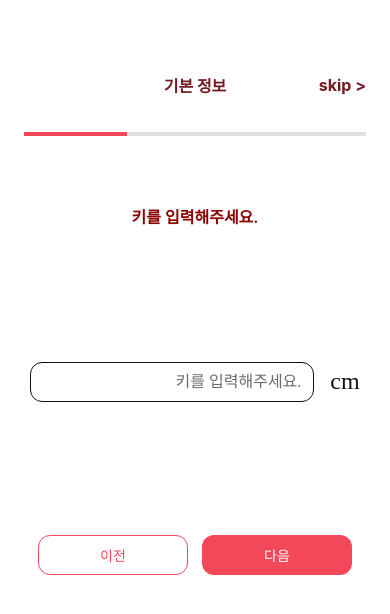
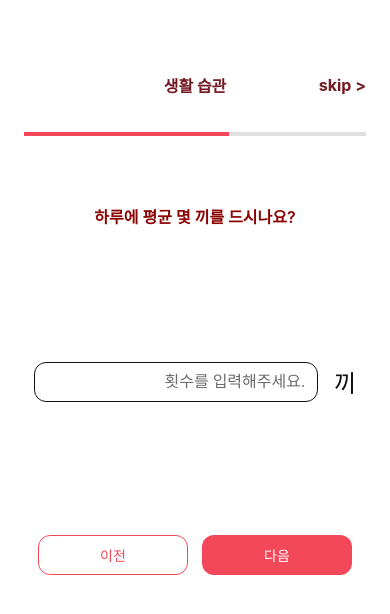
Before and after one commit to Capstone-Design-My-Nutritionist/MyNutritionist, a React Native app: screen /SurveyMealScreen in a window 390 px wide. Shown: the top 614 px of the page. Built offline with nearby package versions, Linux system fonts and the light colour scheme.

Commit message:
Update SurveyMealScreen

```diff
--- a/App.tsx
+++ b/App.tsx
@@ -10,6 +10,7 @@ import SurveyFamilyHistoryOkScreen from './src/screens/Survey/SurveyFamilyHistor
 import SurveyDiseaseOkScreen from './src/screens/Survey/SurveyDiseaseOkScreen';
 import SurveyAllergyOkScreen from './src/screens/Survey/SurveyAllergyOkScreen';
 import SurveyHeightScreen from './src/screens/Survey/SurveyHeightScreen';
+import SurveyMealScreen from './src/screens/Survey/SurveyMealScreen';
 
 const Stack = createStackNavigator();
 
@@ -18,10 +19,11 @@ function App(): React.JSX.Element {
     <NavigationContainer>
       <Stack.Navigator screenOptions={{headerShown: false}}>
         {/* <Stack.Screen name="SurveyAgeScreen" component={SurveyAgeScreen} /> */}
-        <Stack.Screen
+        {/* <Stack.Screen
           name="SurveyHeightScreen"
           component={SurveyHeightScreen}
-        />
+        /> */}
+        <Stack.Screen name="SurveyMealScreen" component={SurveyMealScreen} />
         {/* <Stack.Screen
           name="SurveyGenderScreen"
           component={SurveyGenderScreen}
--- a/src/screens/Survey/SurveyMealScreen.tsx
+++ b/src/screens/Survey/SurveyMealScreen.tsx
@@ -0,0 +1,94 @@
+import React, {useState} from 'react';
+import styled from 'styled-components/native';
+import {useNavigation} from '@react-navigation/native';
+import {StackNavigationProp} from '@react-navigation/stack';
+
+import SurveyHeader from '../../components/Common/SurveyHeader';
+import SurveyTitle from '../../components/Common/SurveyTitle';
+import ProgressBar from '../../components/ProgressBar';
+import SurveyInputField from '../../components/TextInputBox/SurveyInputField';
+import SurveyButtonGroup from '../../components/Common/SurveyButtonGroup';
+
+type RootStackParamList = {
+  SurveyMealScreen: undefined;
+  NextSurveyScreen: undefined;
+};
+
+type NavigationProps = StackNavigationProp<
+  RootStackParamList,
+  'SurveyMealScreen'
+>;
+
+const SurveyMealScreen = () => {
+  const navigation = useNavigation<NavigationProps>();
+  const [mealCount, setMealCount] = useState<number | null>(null);
+
+  const handleNext = () => {
+    if (mealCount !== null) {
+      console.log('Navigating to NextSurveyScreen... Meal Count:', mealCount);
+      navigation.navigate('NextSurveyScreen');
+    }
+  };
+
+  return (
+    <Container>
+      {/* ✅ 공통 헤더 */}
+      <SurveyHeader title="생활 습관" skipTarget="NextSurveyScreen" />
+
+      {/* ✅ 진행 바 */}
+      <ProgressBarContainer>
+        <ProgressBar progress={0.6} />
+      </ProgressBarContainer>
+
+      {/* ✅ 질문 타이틀 */}
+      <SurveyTitle text="하루에 평균 몇 끼를 드시나요?" />
+
+      {/* ✅ 입력 필드 */}
+      <InputWrapper>
+        <SurveyInputField
+          label=""
+          placeholder="횟수를 입력해주세요."
+          value={mealCount !== null ? mealCount.toString() : ''}
+          onChangeText={text => setMealCount(text ? parseInt(text, 10) : 0)}
+          keyboardType="numeric"
+        />
+        <UnitText>끼</UnitText>
+      </InputWrapper>
+
+      {/* ✅ 버튼 그룹 */}
+      <SurveyButtonGroup
+        onPrevious={() => navigation.goBack()}
+        onNext={handleNext}
+        nextDisabled={mealCount === null}
+      />
+    </Container>
+  );
+};
+
+export default SurveyMealScreen;
+
+// ✅ 스타일 정의
+const Container = styled.View`
+  flex: 1;
+  background-color: white;
+  padding: 24px;
+`;
+
+const ProgressBarContainer = styled.View`
+  width: 100%;
+  margin-top: 10px;
+`;
+
+const InputWrapper = styled.View`
+  flex: 0.5;
+  flex-direction: row;
+  justify-content: center;
+  align-items: center;
+  gap: 8px;
+`;
+
+const UnitText = styled.Text`
+  font-size: 24px;
+  font-family: 'Pretendard-Bold';
+  color: #111111;
+`;
```
